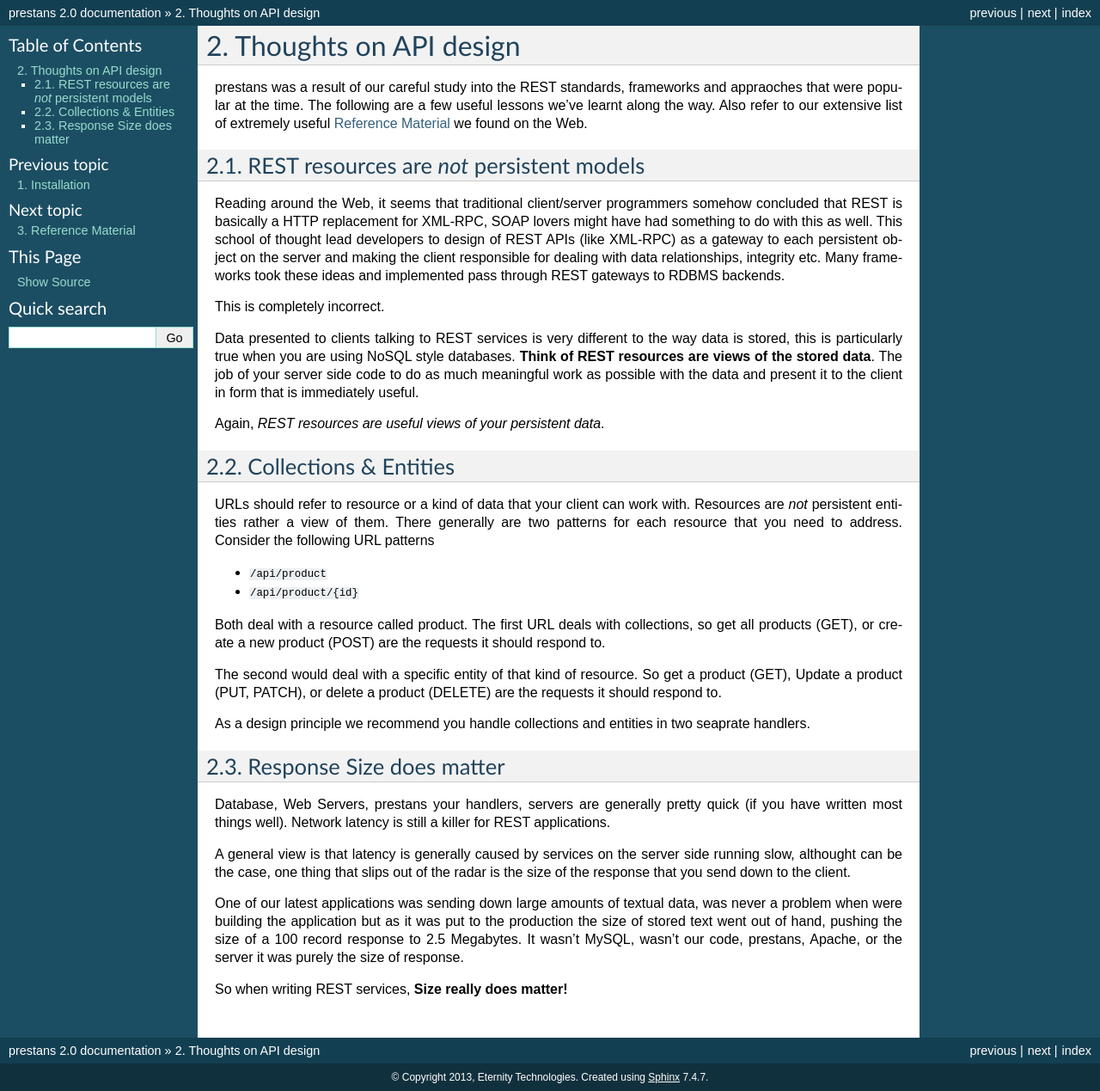
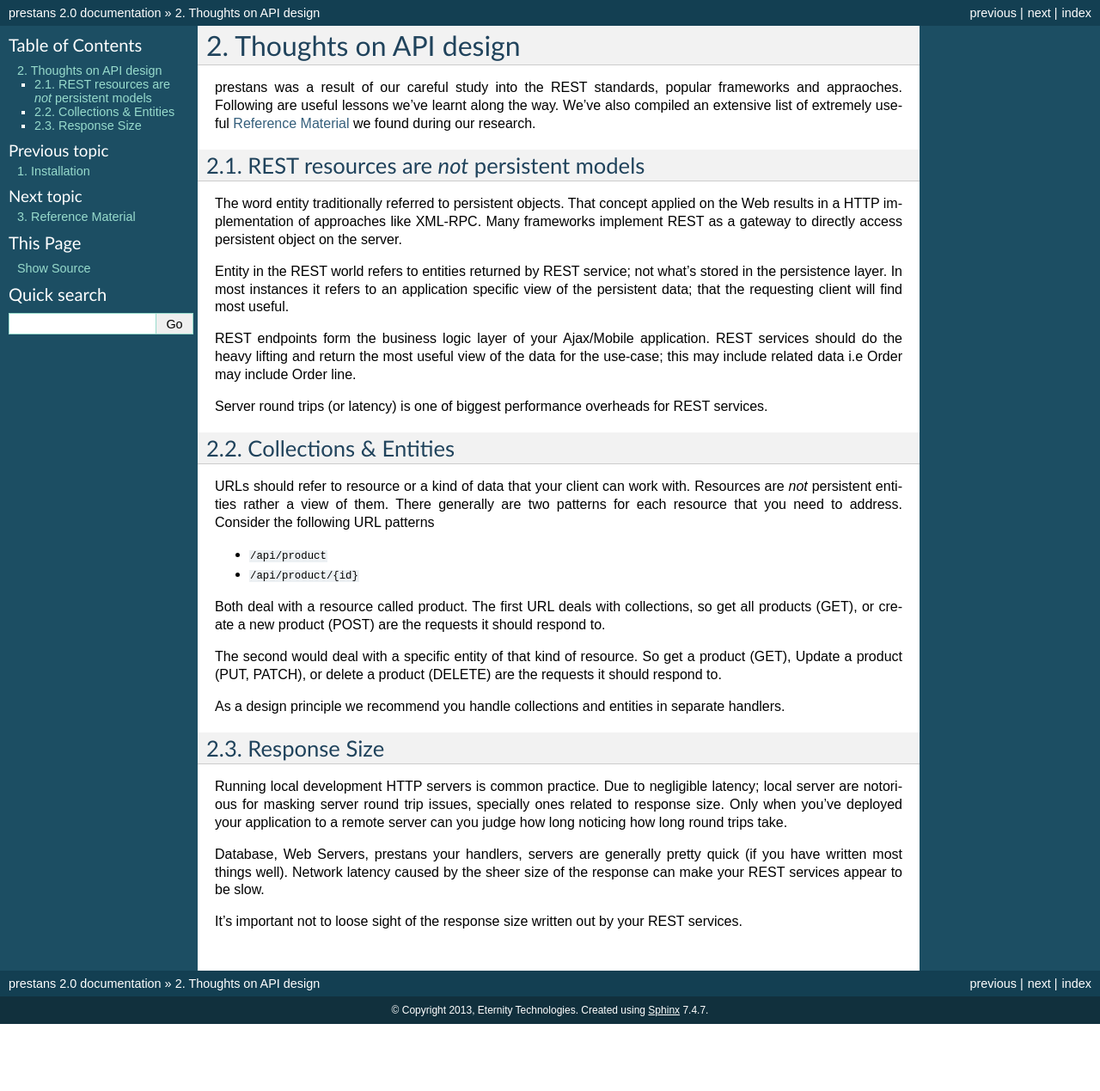
Before and after one commit to anomaly/prestans-docs, a Sphinx documentation site: the page built from source/design_notes.rst, in a window 1280 px wide. Shown: the whole page at 86% size. Built offline with Sphinx 7.4.7, drawn with Linux system fonts in a browser that asks for light colours; after the commit the page ends 1191 px from its top, so only the background shows below that.

Commit message:
Reworded design notes and reference material

```diff
--- a/source/design_notes.rst
+++ b/source/design_notes.rst
@@ -2,18 +2,18 @@
 Thoughts on API design
 ======================
 
-prestans was a result of our careful study into the REST standards, frameworks and appraoches that were popular at the time. The following are a few useful lessons we've learnt along the way. Also refer to our extensive list of extremely useful :doc:`reference_material` we found on the Web.
+prestans was a result of our careful study into the REST standards, popular frameworks and appraoches. Following are useful lessons we've learnt along the way. We've also compiled an extensive list of extremely useful :doc:`reference_material` we found during our research.
 
 REST resources are *not* persistent models
 ==========================================
 
-Reading around the Web, it seems that traditional client/server programmers somehow concluded that REST is basically a HTTP replacement for XML-RPC, SOAP lovers might have had something to do with this as well. This school of thought lead developers to design of REST APIs (like XML-RPC) as a gateway to each persistent object on the server and making the client responsible for dealing with data relationships, integrity etc. Many frameworks took these ideas and implemented pass through REST gateways to RDBMS backends.
+The word entity traditionally referred to persistent objects. That concept applied on the Web results in a HTTP implementation of approaches like XML-RPC. Many frameworks implement REST as a gateway to directly access persistent object on the server.
 
-This is completely incorrect.
+Entity in the REST world refers to entities returned by REST service; not what's stored in the persistence layer. In most instances it refers to an application specific view of the persistent data; that the requesting client will find most useful.
 
-Data presented to clients talking to REST services is very different to the way data is stored, this is particularly true when you are using NoSQL style databases. **Think of REST resources are views of the stored data**. The job of your server side code to do as much meaningful work as possible with the data and present it to the client in form that is immediately useful.
+REST endpoints form the business logic layer of your Ajax/Mobile application. REST services should do the heavy lifting and return the most useful view of the data for the use-case; this may include related data i.e Order may include Order line.
 
-Again, *REST resources are useful views of your persistent data*.
+Server round trips (or latency) is one of biggest performance overheads for REST services.
 
 Collections & Entities
 ======================
@@ -27,15 +27,13 @@
 
 The second would deal with a specific entity of that kind of resource. So get a product (GET), Update a product (PUT, PATCH), or delete a product (DELETE) are the requests it should respond to.
 
-As a design principle we recommend you handle collections and entities in two seaprate handlers.
+As a design principle we recommend you handle collections and entities in separate handlers.
 
-Response Size does matter
-=========================
+Response Size
+=============
 
-Database, Web Servers, prestans your handlers, servers are generally pretty quick (if you have written most things well). Network latency is still a killer for REST applications.
+Running local development HTTP servers is common practice. Due to negligible latency; local server are notorious for masking server round trip issues, specially ones related to response size. Only when you've deployed your application to a remote server can you judge how long noticing how long round trips take.
 
-A general view is that latency is generally caused by services on the server side running slow, althought can be the case, one thing that slips out of the radar is the size of the response that you send down to the client.
+Database, Web Servers, prestans your handlers, servers are generally pretty quick (if you have written most things well). Network latency caused by the sheer size of the response can make your REST services appear to be slow.
 
-One of our latest applications was sending down large amounts of textual data, was never a problem when were building the application but as it was put to the production the size of stored text went out of hand, pushing the size of a 100 record response to 2.5 Megabytes. It wasn't MySQL, wasn't our code, prestans, Apache, or the server it was purely the size of response.
-
-So when writing REST services, **Size really does matter!**
+It's important not to loose sight of the response size written out by your REST services.
--- a/source/reference_material.rst
+++ b/source/reference_material.rst
@@ -22,8 +22,8 @@
 * `Faux function type signatures in Python <http://www.regularexpressionless.com/?p=8>`_ using a Python decorator to ensure that your functions get values in the right type from WSGI calls. Originall posted as a `response <http://stackoverflow.com/questions/7019283/automatically-type-cast-parameters-in-python>`_ on Stackoverflow.
 * `Inspecting live objects in Python <http://www.doughellmann.com/PyMOTW/inspect/>`_ the inspect module provides functions for introspecting on live objects and their source code. This article by Doug Hellmann shows off many really nice features like discovering method signatures, extracting docstrings, etc.
 
-Software
-========
+Server Software
+===============
 
 * `Google App Engine <https://developers.google.com/appengine/>`_ an extemely easy to work with Cloud platform run by Google.
 * `mod_wsgi <http://code.google.com/p/modwsgi/>`_, a connector module allowing your to run WSGI apps with Apache Web server.
```
